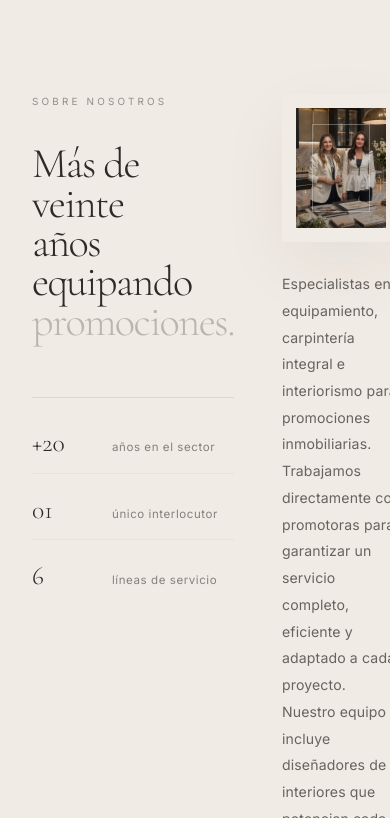
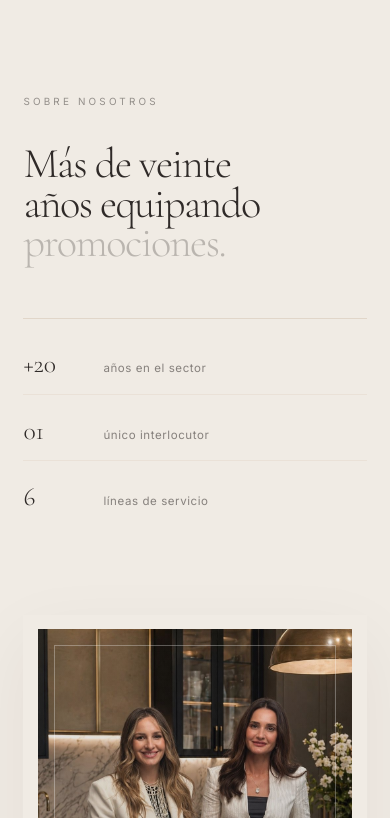
Before and after one commit to vandeson2/mare_studio, a Next.js app: page / in a window 390 px wide. Shown: the part 846-1664 px from the top of the page. Built offline with nearby package versions, Linux system fonts and the light colour scheme.

Commit message:
Arreglo responsive se sobre nosotros

```diff
--- a/src/components/sections/QuienesSomos.tsx
+++ b/src/components/sections/QuienesSomos.tsx
@@ -14,21 +14,13 @@ export default function QuienesSomos() {
     >
       <div
         style={{
-          paddingLeft:  'clamp(2rem, 6vw, 6rem)',
-          paddingRight: 'clamp(2rem, 6vw, 6rem)',
+          paddingLeft:  'clamp(1.25rem, 6vw, 6rem)',
+          paddingRight: 'clamp(1.25rem, 6vw, 6rem)',
         }}
       >
 
         {/* etiqueta + titular izquierda, imagen + texto derecha */}
-        <div
-          style={{
-            display:             'grid',
-            gridTemplateColumns: '1fr 1fr',
-            gap:                 'clamp(3rem, 5vw, 7rem)',
-            alignItems:          'start',
-          }}
-          className="block md:grid"
-        >
+        <div  className="grid grid-cols-1 gap-14 md:grid-cols-2 md:gap-[clamp(3rem,5vw,7rem)] md:items-start">
 
           {/* Columna izquierda — titular muy grande con mucho aire abajo */}
           <motion.div
@@ -96,7 +88,7 @@ export default function QuienesSomos() {
           </motion.div>
 
           {/* Columna derecha — */}
-          <div style={{ display: 'flex', flexDirection: 'column', gap: 'clamp(1.8rem, 3vw, 2.8rem)' }}>
+          <div className="flex flex-col gap-8 lg:pt-8">
 
             <motion.div
               initial={{ opacity: 0, y: 20 }}
```
